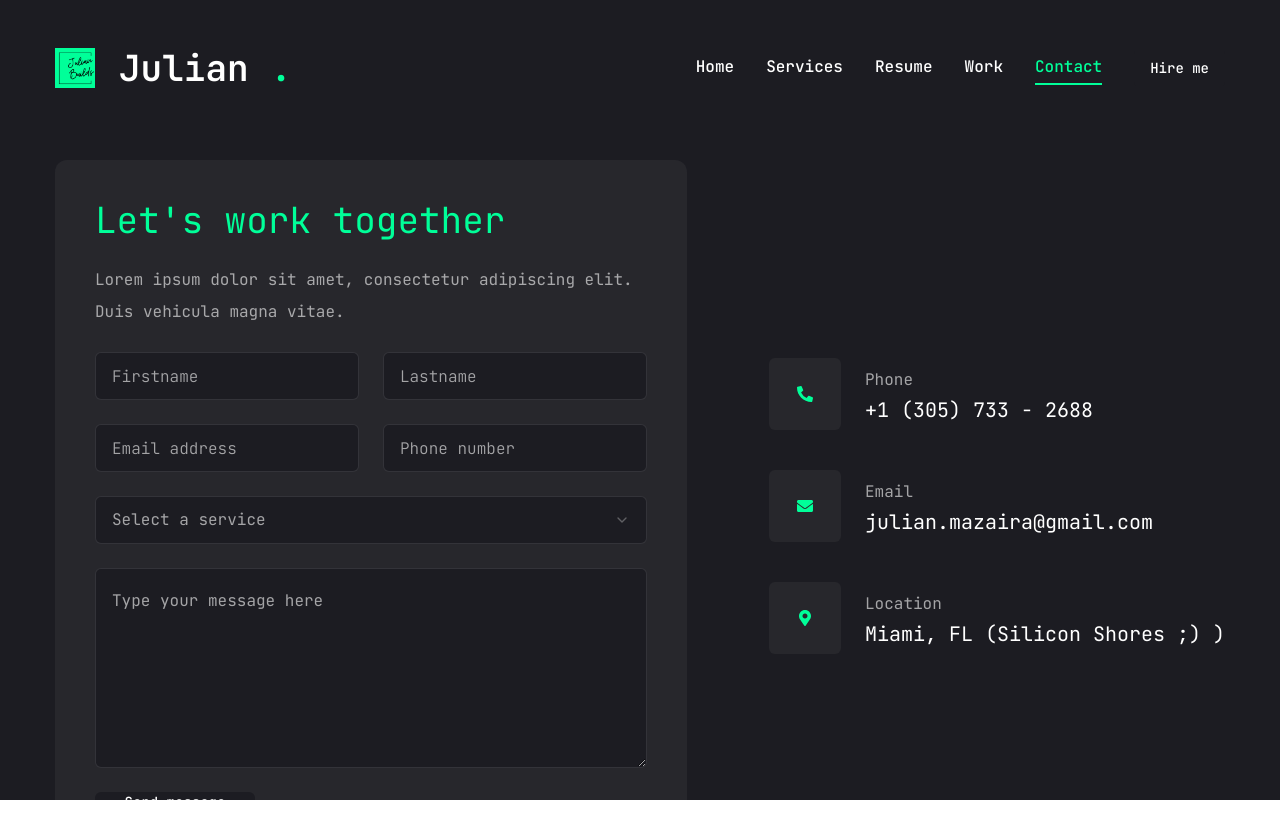
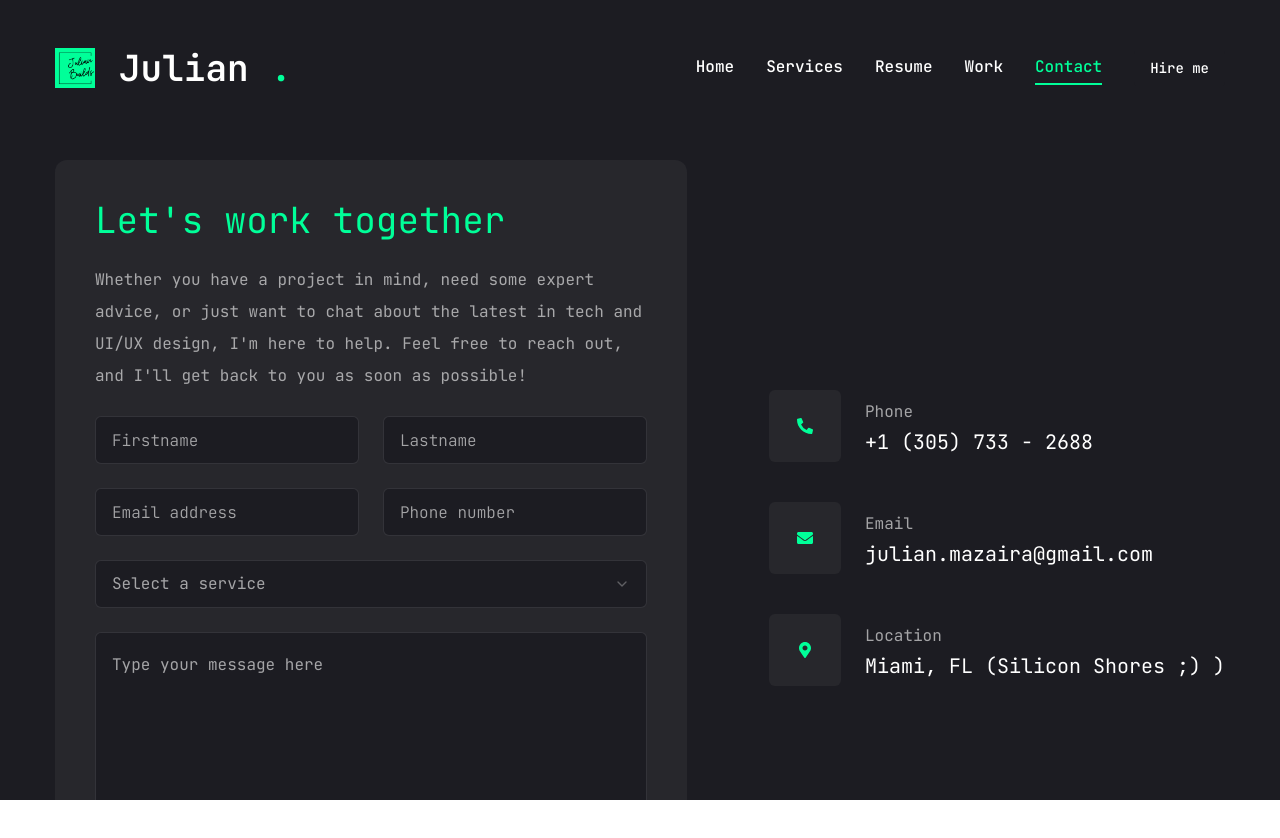
Before and after one commit to mazairaj/julian-portfolio, a Next.js app: page /contact in a window 1280 px wide. Shown: the top 838 px of the page. Built offline with nearby package versions, Linux system fonts and the light colour scheme.

Commit message:
contact blurb

```diff
--- a/app/contact/page.jsx
+++ b/app/contact/page.jsx
@@ -91,7 +91,7 @@ const Contact = () => {
             <form className="flex flex-col gap-6 p-10 bg-[#27272c] rounded-xl" onSubmit={handleSubmit}>
               <h3 className="text-4xl text-accent">{`Let's work together`}</h3>
               <p className="text-white/60">
-                Lorem ipsum dolor sit amet, consectetur adipiscing elit. Duis vehicula magna vitae.
+              Whether you have a project in mind, need some expert advice, or just want to chat about the latest in tech and UI/UX design, I'm here to help. Feel free to reach out, and I'll get back to you as soon as possible!
               </p>
               <div className="grid grid-cols-1 md:grid-cols-2 gap-6">
                 <Input type="text" name="firstname" placeholder="Firstname" value={formData.firstname} onChange={handleChange} />
```
